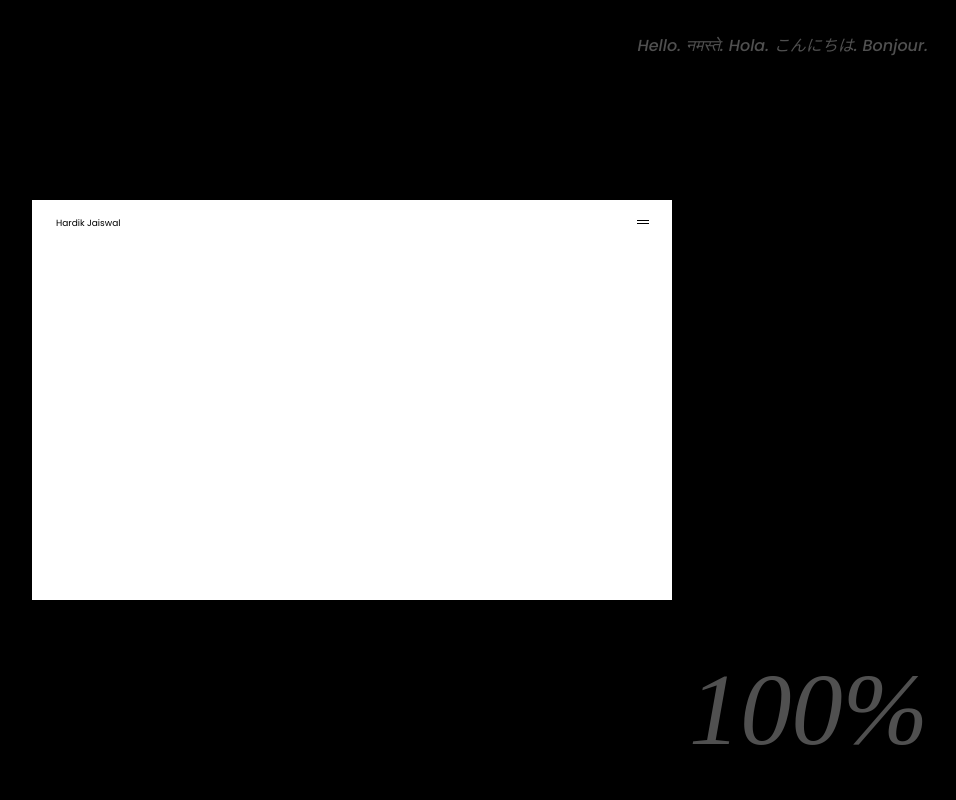
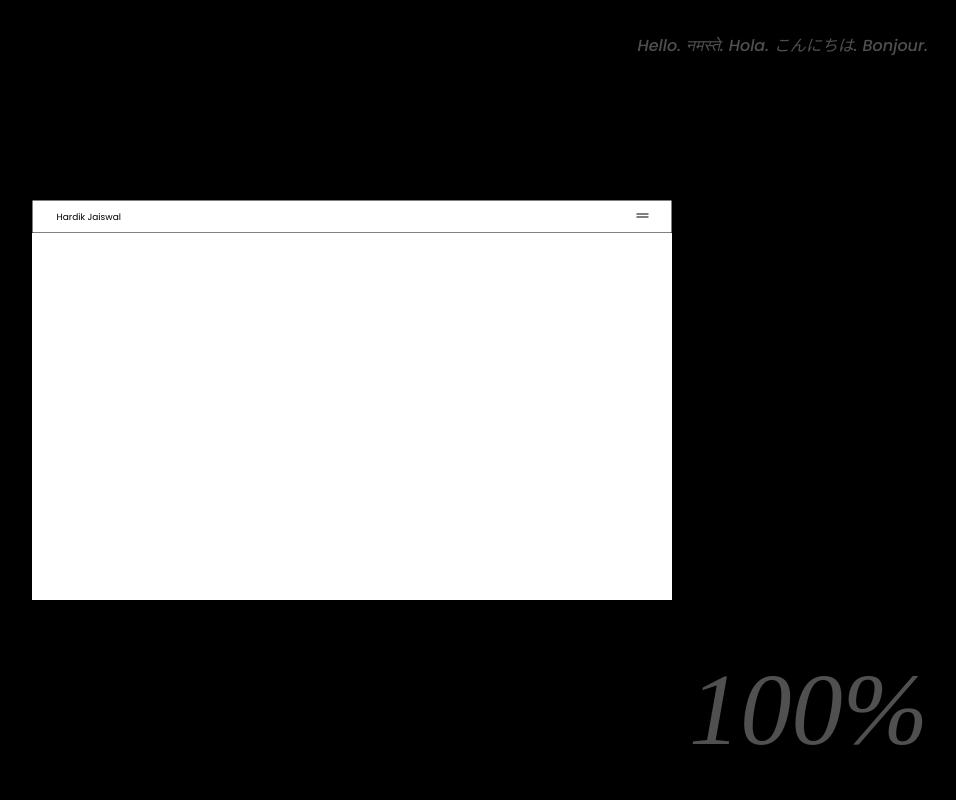
Before and after one commit to pythonicforge/heyHardik, a Flask app: page / in a window 1280 px wide. Shown: the whole page, without its empty margins (288-1244 px from the left). Run offline with Flask 3, Linux system fonts and the light colour scheme; some libraries are stand-ins or nearby versions; some web fonts are replaced.

Commit message:
color corrections ✅

```diff
--- a/static/css/style.css
+++ b/static/css/style.css
@@ -72,7 +72,7 @@
     width: 100%;
     height: 100%;
     background: none;
-    border: 2px solid var(--accent-color);
+    border: 1px solid var(--accent-color);
     border-radius: 100%;
 }
 
@@ -92,7 +92,7 @@
     width: 162.5px;
     height: 162.5px;
     background: none;
-    border: 2px solid var(--accent-color);
+    border: 1px solid var(--accent-color);
     border-radius: 100%;
 }
 
@@ -103,7 +103,7 @@
     width: 0;
     height: 0;
     display: none;
-    border: 2px solid var(--accent-color);
+    border: 1px solid var(--accent-color);
     transform: translate(-50%, -50%);
     transform-origin: center;
 }
@@ -126,7 +126,8 @@
     display: flex;
     justify-content: space-between;
     align-items: center;
-    padding: 2em 3em;
+    padding: 1.15em 3em;
+    border: 1px solid black;
 }
 
 .site-logo{
@@ -172,13 +173,13 @@
 
 .active .span-text{
     transform: rotate(45deg);
-    background: #fff;
+    background: rgba(255, 255, 255, 0.7);
 }
 
 .active .span-text::before{
     top: unset;
     transform: rotate(-90deg);
-    background: #fff;
+    background: rgba(255, 255, 255, 0.7);
 }
 
 .active:hover .span-text::before{
@@ -227,7 +228,7 @@
 }
 
 .nav-link:hover{
-    background-color: #fff;
+    background-color:rgba(255, 255, 255, 0.7);
     color: #000;
 }
 
@@ -260,7 +261,7 @@
 }
 
 .nav-footer a:hover{
-    color: #fff;
+    color: rgba(255, 255, 255, 0.7);
 }
 
 @media(max-width: 900px){
--- a/static/js/loader.js
+++ b/static/js/loader.js
@@ -50,13 +50,13 @@
 
 gsap.to(".block", 0.75, {
     display: "block",
-    height: "20vh",
+    height: "30vh",
     ease: "power4.inOut",
     delay: 4,
 });
 
 gsap.to(".block", 0.75, {
-    width: "80vw",
+    width: "70vw",
     ease: "power4.inOut",
     delay: 4.5,
 });
--- a/static/js/navbar.js
+++ b/static/js/navbar.js
@@ -1,5 +1,3 @@
-// script.js
-
 const tl = gsap.timeline({ paused: true, reversed: true });
 
 const animateOpenNav = () => {
@@ -11,7 +9,7 @@
     });
 
     tl.to('.site-logo', {
-        color: "#fff",
+        color: "#ffffffb3",
         duration: 0.5,
         ease: "power2.inOut",
     }, "-=0.4");
```
